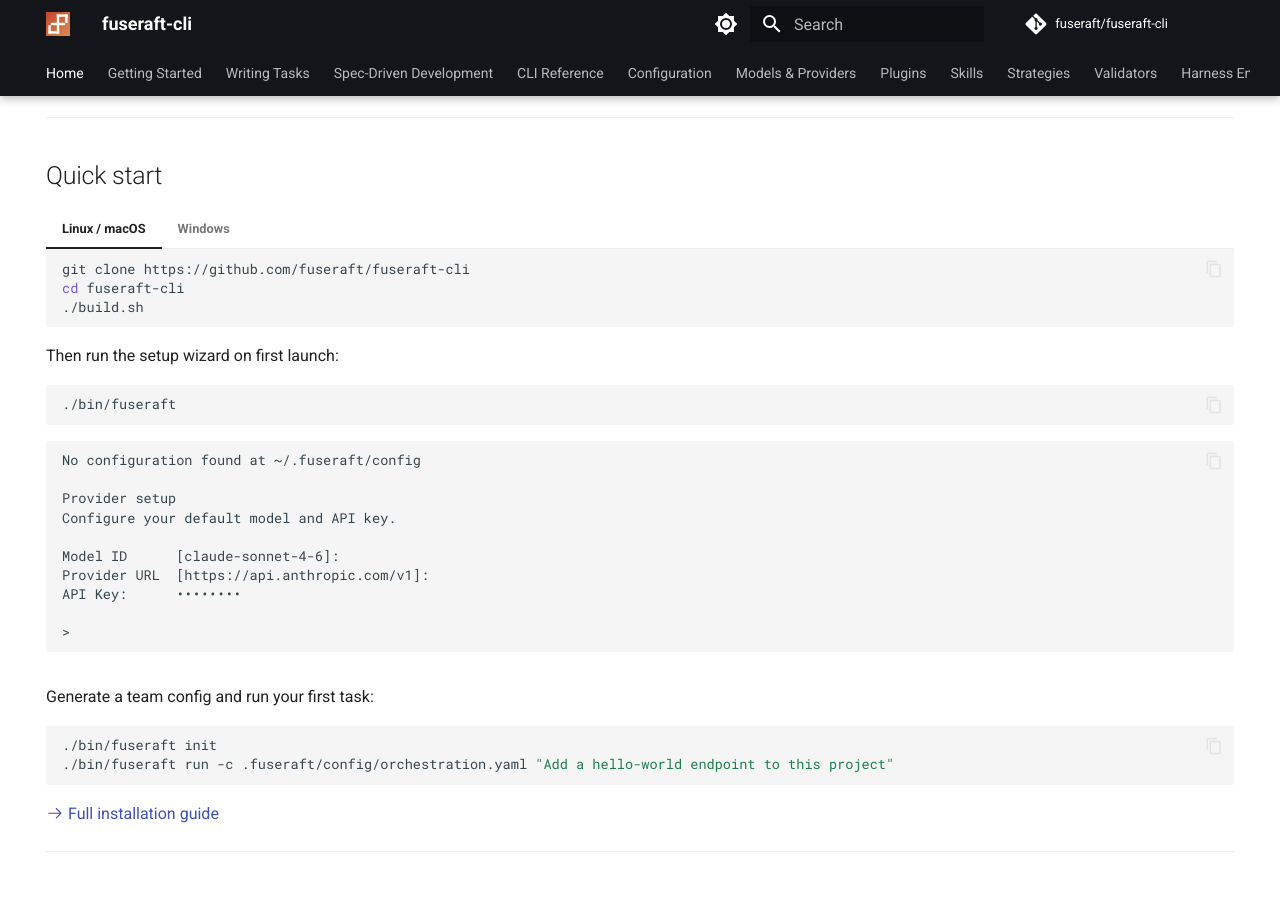
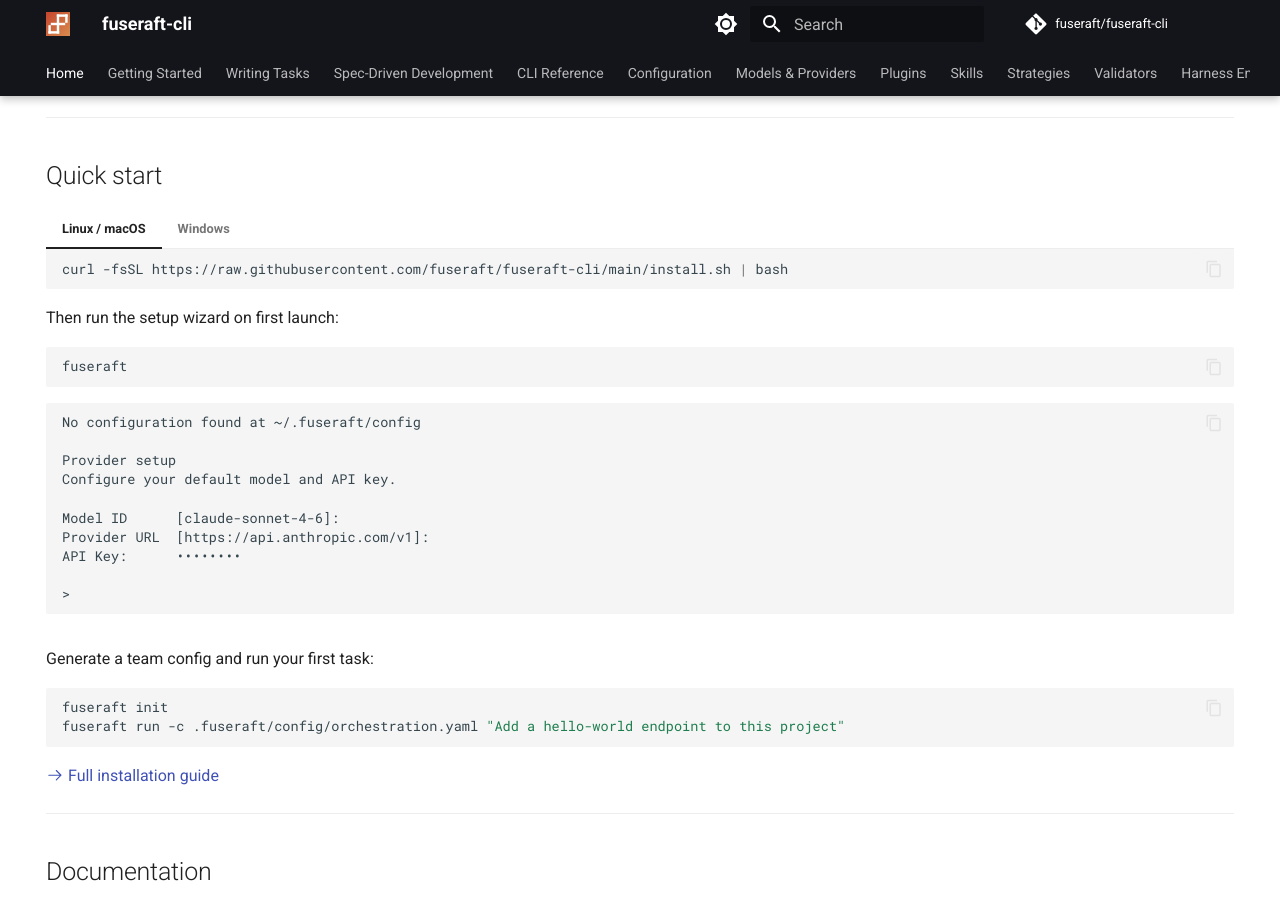
Before and after one commit to fuseraft/fuseraft-cli, an MkDocs documentation site: the page built from docs/index.md, in a window 1280 px wide and 900 px high, scrolled down 1655 px. Built offline with MkDocs 1.6.1 and Material for MkDocs 9.7.7, drawn with Linux system fonts in a browser that asks for light colours; comment, search, counter and statistics services are not loaded.

Commit message:
docs: update index.md

````diff
--- a/docs/index.md
+++ b/docs/index.md
@@ -72,15 +72,13 @@
 === "Linux / macOS"
 
     ```bash
-    git clone https://github.com/fuseraft/fuseraft-cli
-    cd fuseraft-cli
-    ./build.sh
+    curl -fsSL https://raw.githubusercontent.com/fuseraft/fuseraft-cli/main/install.sh | bash
     ```
 
     Then run the setup wizard on first launch:
 
     ```
-    ./bin/fuseraft
+    fuseraft
     ```
 
     ```
@@ -99,22 +97,20 @@
 === "Windows"
 
     ```powershell
-    git clone https://github.com/fuseraft/fuseraft-cli
-    cd fuseraft-cli
-    .\build.ps1
+    irm https://raw.githubusercontent.com/fuseraft/fuseraft-cli/main/install.ps1 | iex
     ```
 
     Then run the setup wizard on first launch:
 
     ```
-    .\bin\fuseraft.exe
+    fuseraft
     ```
 
 Generate a team config and run your first task:
 
 ```bash
-./bin/fuseraft init
-./bin/fuseraft run -c .fuseraft/config/orchestration.yaml "Add a hello-world endpoint to this project"
+fuseraft init
+fuseraft run -c .fuseraft/config/orchestration.yaml "Add a hello-world endpoint to this project"
 ```
 
 [:octicons-arrow-right-24: Full installation guide](getting-started.md)
````
